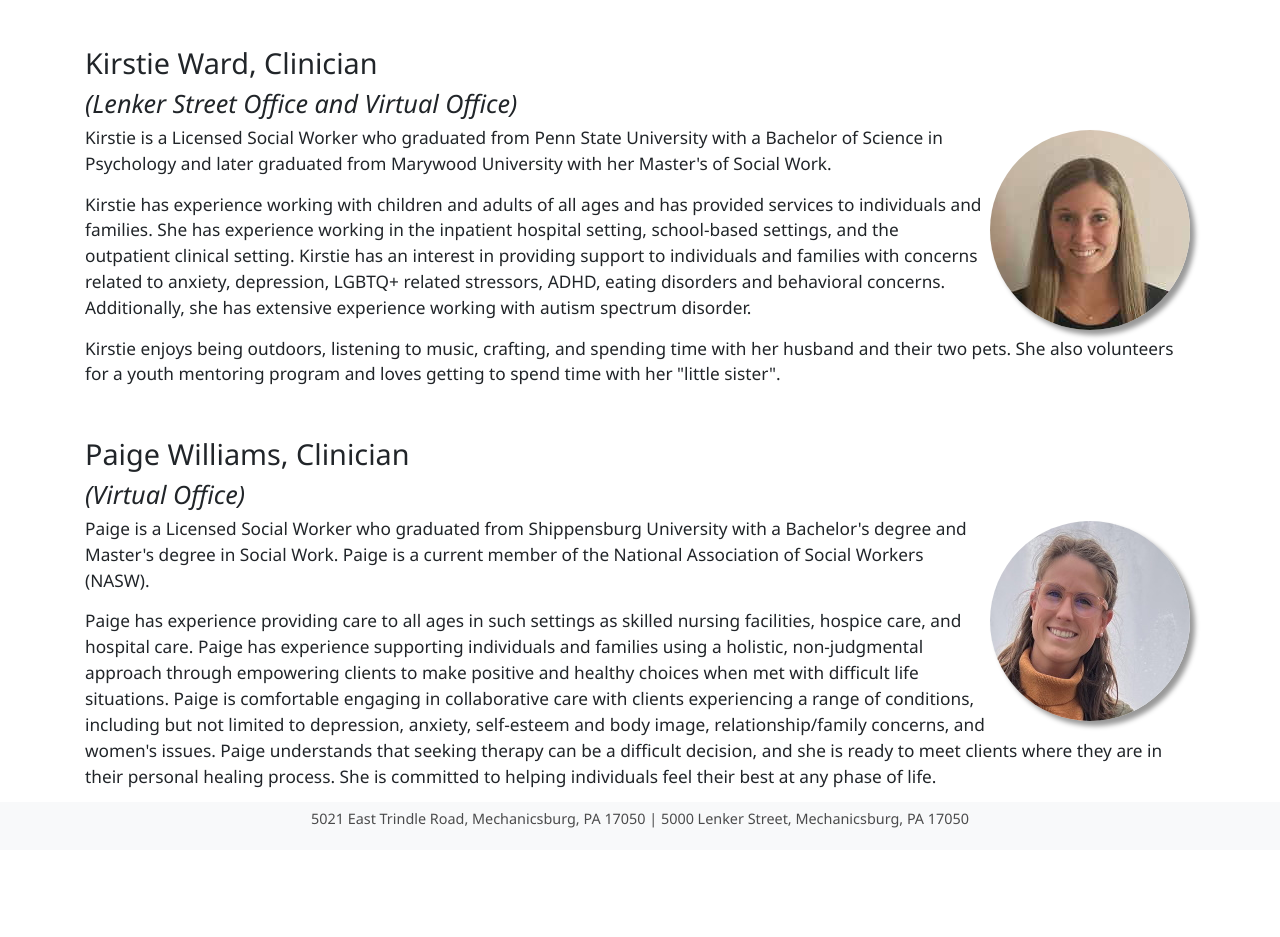
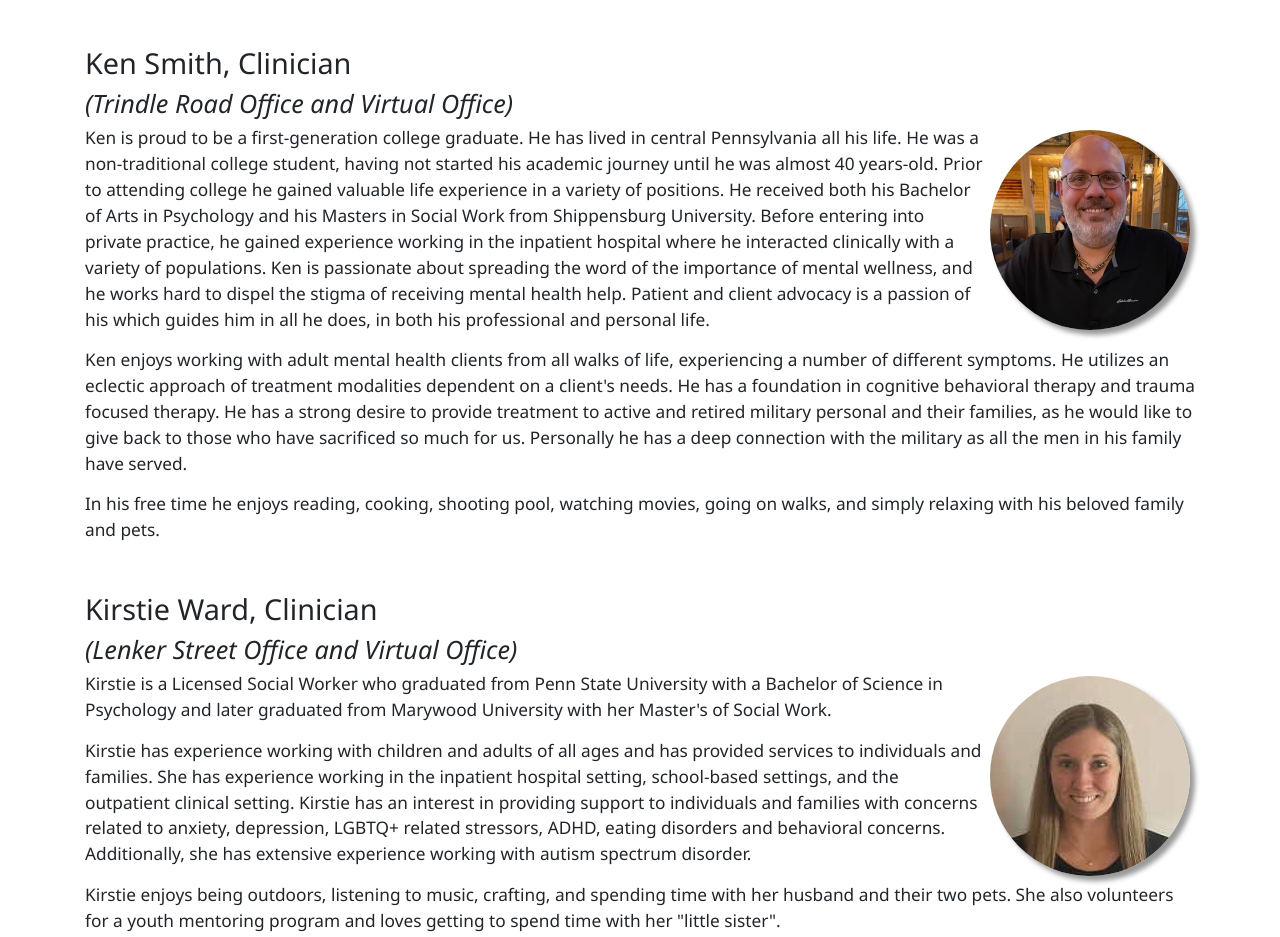
Before and after one commit to northeasterncs/northeasterncs.github.io, a plain HTML site: page about-us.html in a window 1280 px wide. Shown: the part 6663-7600 px from the top of the page. Before the commit the page ends 7513 px from the top, so only its background shows below. Drawn offline with nearby package versions, Linux system fonts and the light colour scheme.

Commit message:
New employee

```diff
--- a/about-us.html
+++ b/about-us.html
@@ -226,7 +226,7 @@
           of long-term care, now engaging as a hospice social worker. Her extensive experience in medical
           social work has helped her develop an understanding and sensitivity to the needs of medically
           vulnerable populations with competency in supporting their families and loved ones.  Ashley is
-          skilled in cultural differences andstrives to offer a non-judgmental environment encouraging
+          skilled in cultural differences and strives to offer a non-judgmental environment encouraging
           exploration and growth.
         </p><p>
           In her spare time, Ashley spends time with her family and enjoys time outdoors- deep in the forest
@@ -381,6 +381,32 @@
         </p>
       </section>
       <section>
+        <h2>Ken Smith, Clinician</h2> <h3><i>(Trindle Road Office and Virtual Office)</i></h3>
+        <img class="headshot" src="images/KenSmith.jpeg" alt="Picture of Ken Smith">
+        <p>
+          Ken is proud to be a first-generation college graduate. He has lived in central Pennsylvania
+          all his life. He was a non-traditional college student, having not started his academic journey
+          until he was almost 40 years-old. Prior to attending college he gained valuable life experience
+          in a variety of positions. He received both his Bachelor of Arts in Psychology and his Masters
+          in Social Work from Shippensburg University. Before entering into private practice, he gained
+          experience working in the inpatient hospital where he interacted clinically with a variety of
+          populations. Ken is passionate about spreading the word of the importance of mental wellness,
+          and he works hard to dispel the stigma of receiving mental health help. Patient and client advocacy
+          is a passion of his which guides him in all he does, in both his professional and personal life.
+        </p><p>
+          Ken enjoys working with adult mental health clients from all walks of life, experiencing a number
+          of different symptoms. He utilizes an eclectic approach of treatment modalities dependent on a
+          client's needs. He has a foundation in cognitive behavioral therapy and trauma focused therapy.
+          He has a strong desire to provide treatment to active and retired military personal and their
+          families, as he would like to give back to those who have sacrificed so much for us. Personally he
+          has a deep connection with the military as all the men in his family have served.
+        </p>
+        </p><p>
+          In his free time he enjoys reading, cooking, shooting pool, watching movies, going on walks, and
+          simply relaxing with his beloved family and pets.
+        </p>
+      </section>
+      <section>
         <h2>Kirstie Ward, Clinician</h2> <h3><i>(Lenker Street Office and Virtual Office)</i></h3>
         <img class="headshot" src="images/KirstieWard.jpg" alt="Picture of Kirstie Ward">
         <p>
```
Also changed, not shown: images/KenSmith.jpeg (added).
